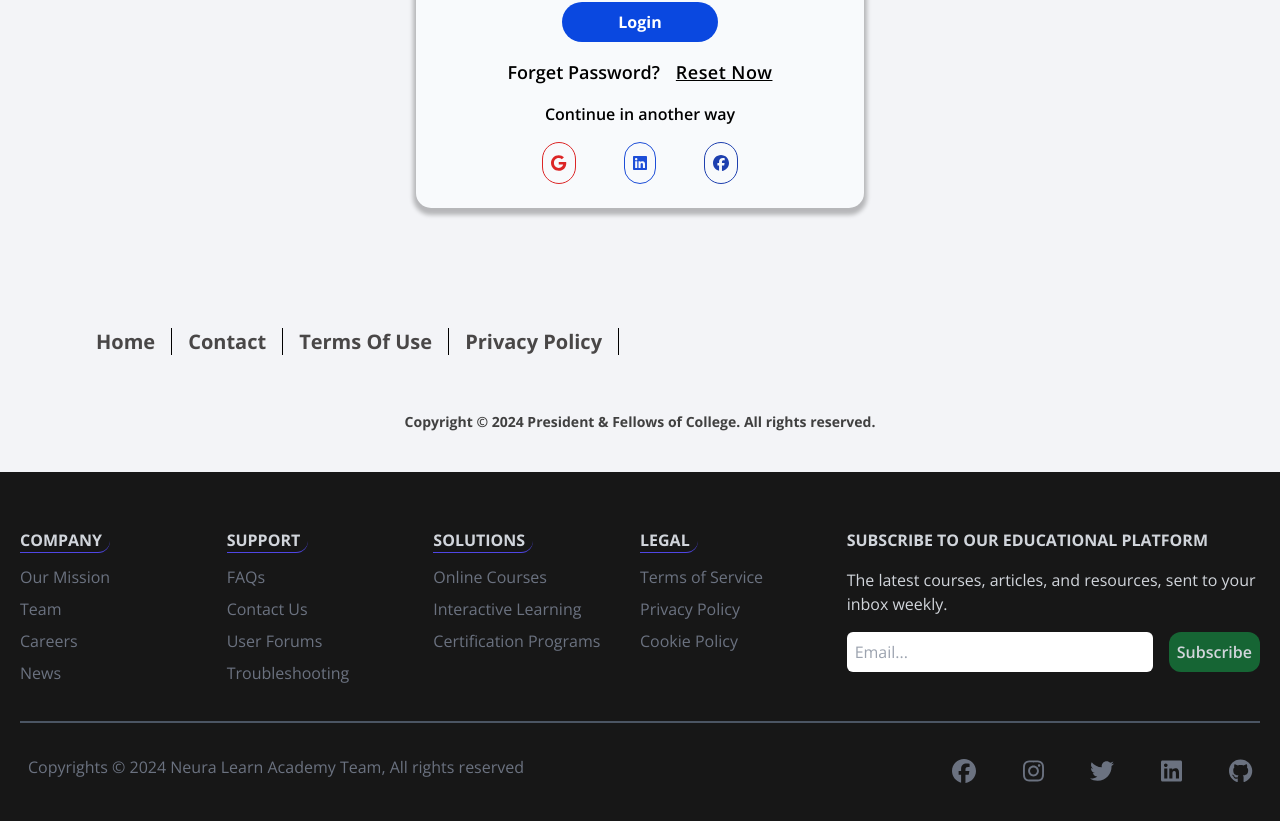
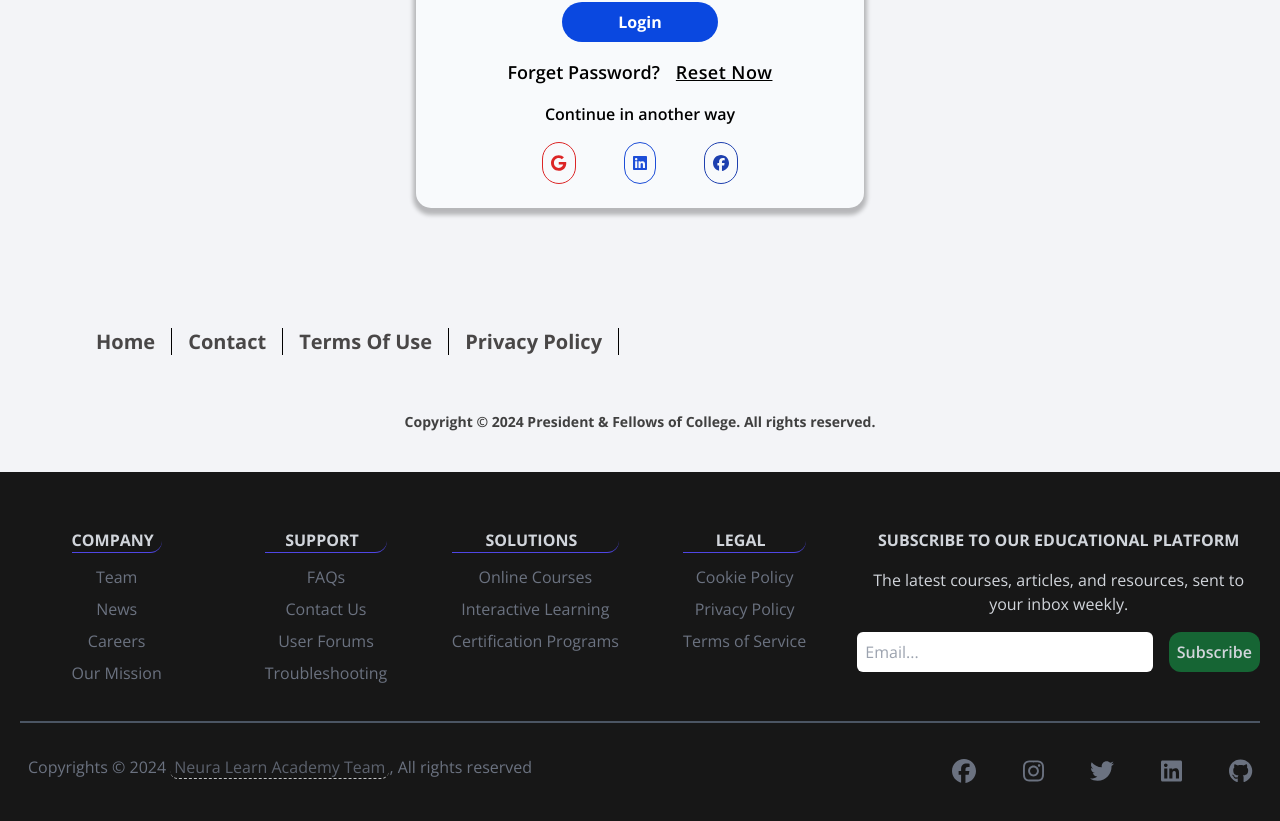
Before and after one commit to FrontEndDevo/NeuraLearnAcademy, a React (Vite) app: page /login in a window 1280 px wide. Shown: the part 530-1351 px from the top of the page. Built offline with nearby package versions, Linux system fonts and the light colour scheme.

Commit message:
Update Footer component sections and items

```diff
--- a/src/common/Footer/Footer.jsx
+++ b/src/common/Footer/Footer.jsx
@@ -12,7 +12,7 @@ import { Link } from "react-router-dom";
 const sections = [
   {
     title: "Company",
-    items: ["Our Mission", "Team", "Careers", "News"],
+    items: ["Team", "News", "Careers", "Our Mission"],
   },
   {
     title: "Support",
@@ -24,7 +24,7 @@ const sections = [
   },
   {
     title: "Legal",
-    items: ["Terms of Service", "Privacy Policy", "Cookie Policy"],
+    items: ["Cookie Policy", "Privacy Policy", "Terms of Service"],
   },
 ];
 
@@ -46,10 +46,10 @@ const Footer = () => {
 
   return (
     <div className="w-full p-4 mt-10 text-gray-300 bg-neutral-900">
-      <div className="max-w-[1240px] mx-auto grid grid-cols-2 md:grid-cols-6 border-b-2 border-gray-600 py-8">
+      <div className="max-w-[1240px] text-center mx-auto grid justify-items-center gap-4 grid-cols-2 md:grid-cols-4 lg:grid-cols-6 border-b-2 border-gray-600 py-8">
         {sections.map((section, index) => (
           <div key={index}>
-            <h6 className="pt-2 pr-2 mb-2 font-bold uppercase border-b border-indigo-600 rounded-r-xl w-fit">
+            <h6 className="pt-2 pr-2 mb-2 font-bold uppercase border-b border-indigo-600 rounded-r-xl">
               {section.title}
             </h6>
             <ul>
@@ -62,7 +62,7 @@ const Footer = () => {
           </div>
         ))}
 
-        <div className="col-span-2 pt-8 md:pt-2">
+        <div className="col-span-2 pt-8 lg:col-span-2 md:col-span-4 md:pt-2">
           <p className="font-bold uppercase">
             Subscribe to our educational platform
           </p>
@@ -88,7 +88,14 @@ const Footer = () => {
 
       <div className="flex flex-col max-w-[1240px] px-2 py-4 mx-auto justify-between sm:flex-row text-center text-gray-500">
         <p className="py-4">
-          Copyrights &copy; 2024 Neura Learn Academy Team, All rights reserved
+          Copyrights &copy; 2024{" "}
+          <Link
+            to="/about"
+            className="px-1 border-b border-dashed rounded-lg animate-pulse"
+          >
+            Neura Learn Academy Team
+          </Link>
+          , All rights reserved
         </p>
         <div className="flex justify-between sm:w-[300px] pt-4 text-2xl">
           {items.map((item, index) => {
```
